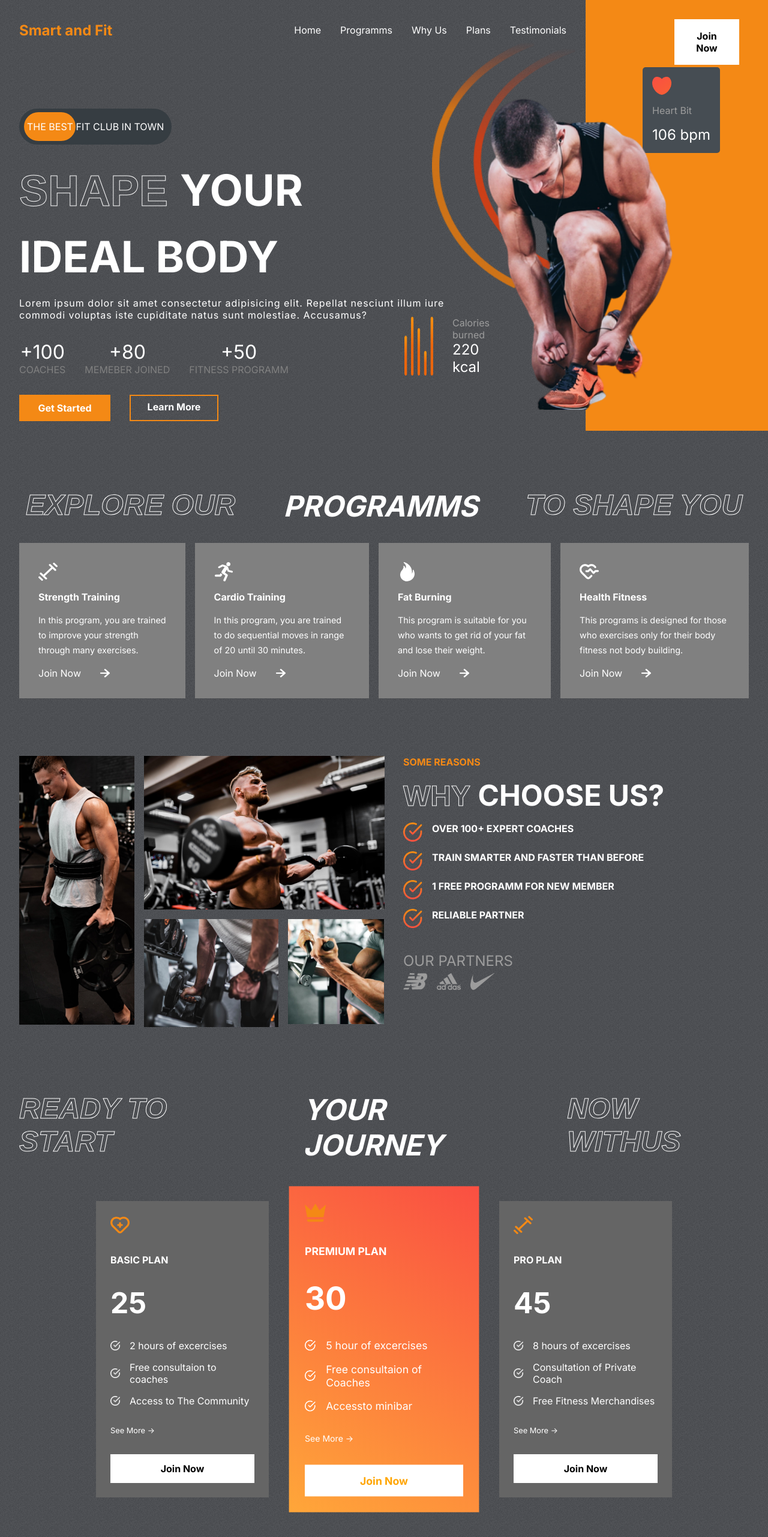
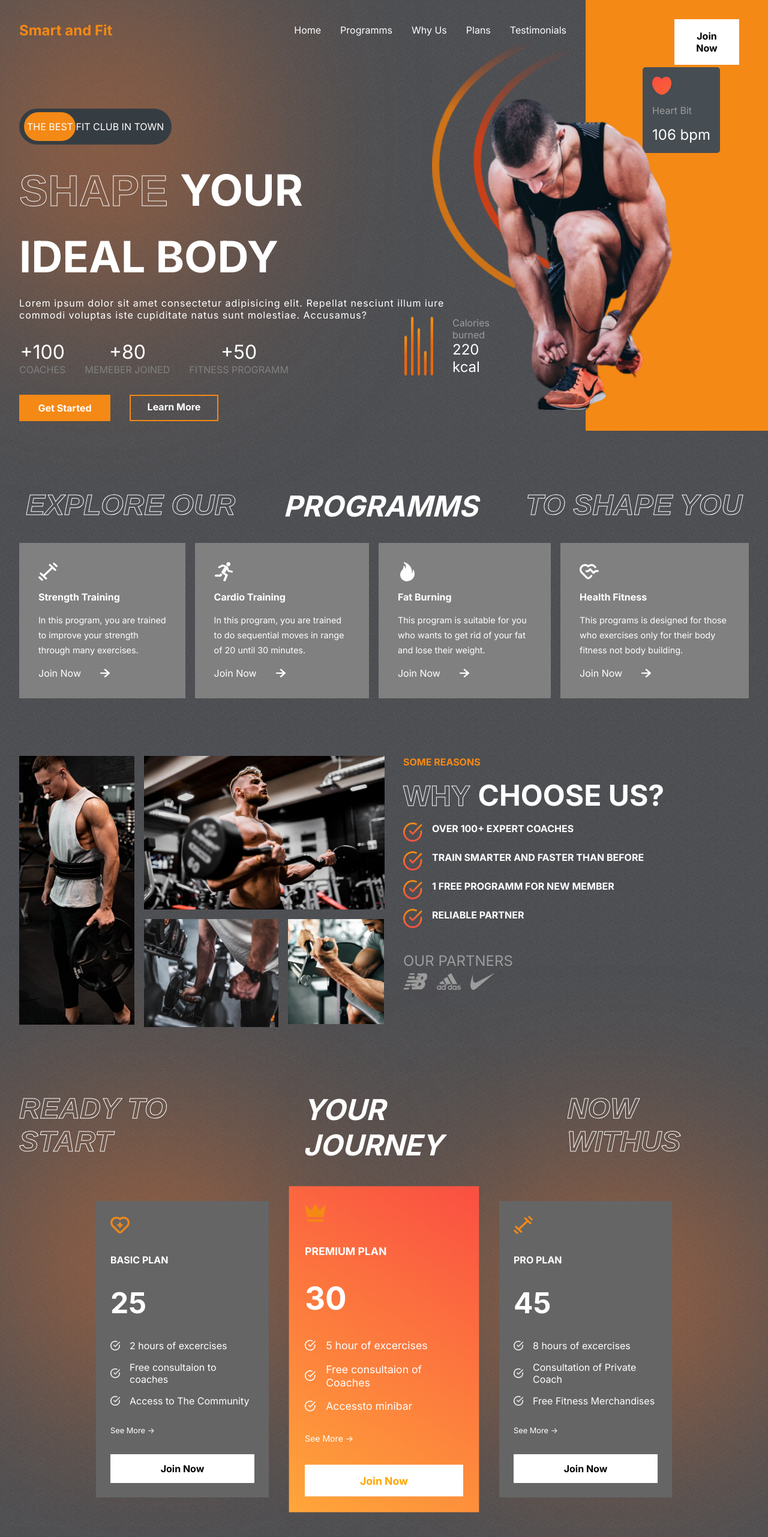
Before and after one commit to jakariamasum/Smart-and-Fit, a React (Create React App) app: page / in a window 1280 px wide. Shown: the top 2562 px of the page at 60% size. Built offline with nearby package versions, Linux system fonts and the light colour scheme; the HTML template or start-up script is replaced by a standard one.

Commit message:
blur added

```diff
--- a/src/App.css
+++ b/src/App.css
@@ -28,3 +28,10 @@
   -webkit-text-stroke-width: 1px;
   -webkit-text-stroke-color: white;
 }
+.make-blur{
+  position: absolute;
+  border-radius: 50%;
+  background: rgba(253, 120, 43, 0.69);
+  z-index: -9;
+  filter: blur(150px);
+}
--- a/src/components/Footer/Footer.jsx
+++ b/src/components/Footer/Footer.jsx
@@ -1,5 +1,4 @@
 import Styles from './Footer.module.css';
-import logo from '../../assets/logo.png'
 import github from '../../assets/github.png'
 import linkedin from '../../assets/linkedin.png'
 import instagram from '../../assets/instagram.png'
@@ -17,6 +16,8 @@ const Footer = () => {
                     <span>Smart and Fit</span>
                 </div>
             </div>
+            <div className={`make-blur ${Styles.leftBlur}`}></div>
+            <div className={`make-blur ${Styles.rightBlur}`}></div>
         </div>
     );
 };
--- a/src/components/Footer/Footer.module.css
+++ b/src/components/Footer/Footer.module.css
@@ -30,3 +30,21 @@
     font-size: 4rem;
     color: var(--orange);
 }
+
+.leftBlur {
+    bottom: 0;
+    right: 15%;
+    width: 26rem;
+    height: 12rem;
+    background: red;
+    filter: blur(200px);
+}
+
+.rightBlur {
+    bottom: 0;
+    left: 15%;
+    width: 26rem;
+    height: 12rem;
+    background: rgb(255, 155, 0);
+    filter: blur(200px);
+}
--- a/src/components/Hero/Hero.jsx
+++ b/src/components/Hero/Hero.jsx
@@ -9,6 +9,7 @@ import heroBack from '../../assets/hero_image_back.png'
 const Hero = () => {
     return (
         <div className={styles.hero}>
+            <div className={`make-blur ${styles.blur}`}></div>
             <div className={styles.left}>
                 <Navbar />
                 <div className={styles.bestClub}>
--- a/src/components/Hero/Hero.module.css
+++ b/src/components/Hero/Hero.module.css
@@ -181,3 +181,8 @@
     color: white;
     font-size: 1.5rem;
 }
+.blur{
+    width: 22rem;
+    height: 30rem;
+    left: 0;
+}
--- a/src/components/Plans/Plans.jsx
+++ b/src/components/Plans/Plans.jsx
@@ -5,6 +5,8 @@ import PlansCard from '../PlansCard/PlansCard';
 const Plans = () => {
     return (
         <div className={Style.container}>
+            <div className={`make-blur ${Style.leftBlur}`}></div>
+            <div className={`make-blur ${Style.rightBlur}`}></div>
             <Title firstText={'ready to start'} middleText={'your journey'} lastText={'now withus'}/>
             <div className={Style.plans}>
                 {
--- a/src/components/Plans/Plans.module.css
+++ b/src/components/Plans/Plans.module.css
@@ -13,3 +13,15 @@
     justify-content: center;
     gap: 3rem;
 }
+.leftBlur{
+    width: 32rem;
+    height: 23rem;
+    top: 6rem;
+    left: 0;
+}
+.rightBlur{
+    width: 32rem;
+    height: 23rem;
+    right: 0;
+    top: 10rem;
+}
```
Also changed, not shown: src/assets/logo.png (deleted).
